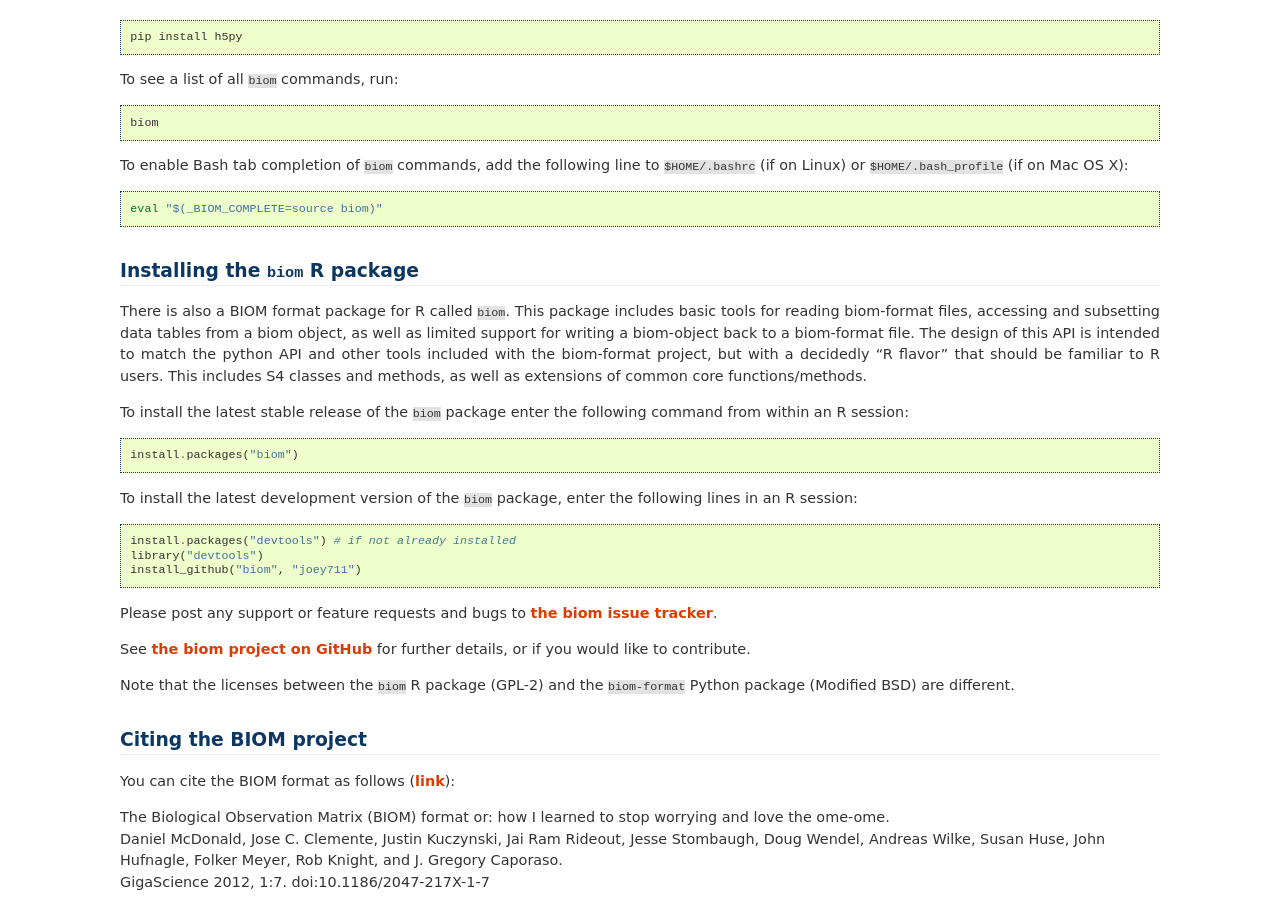
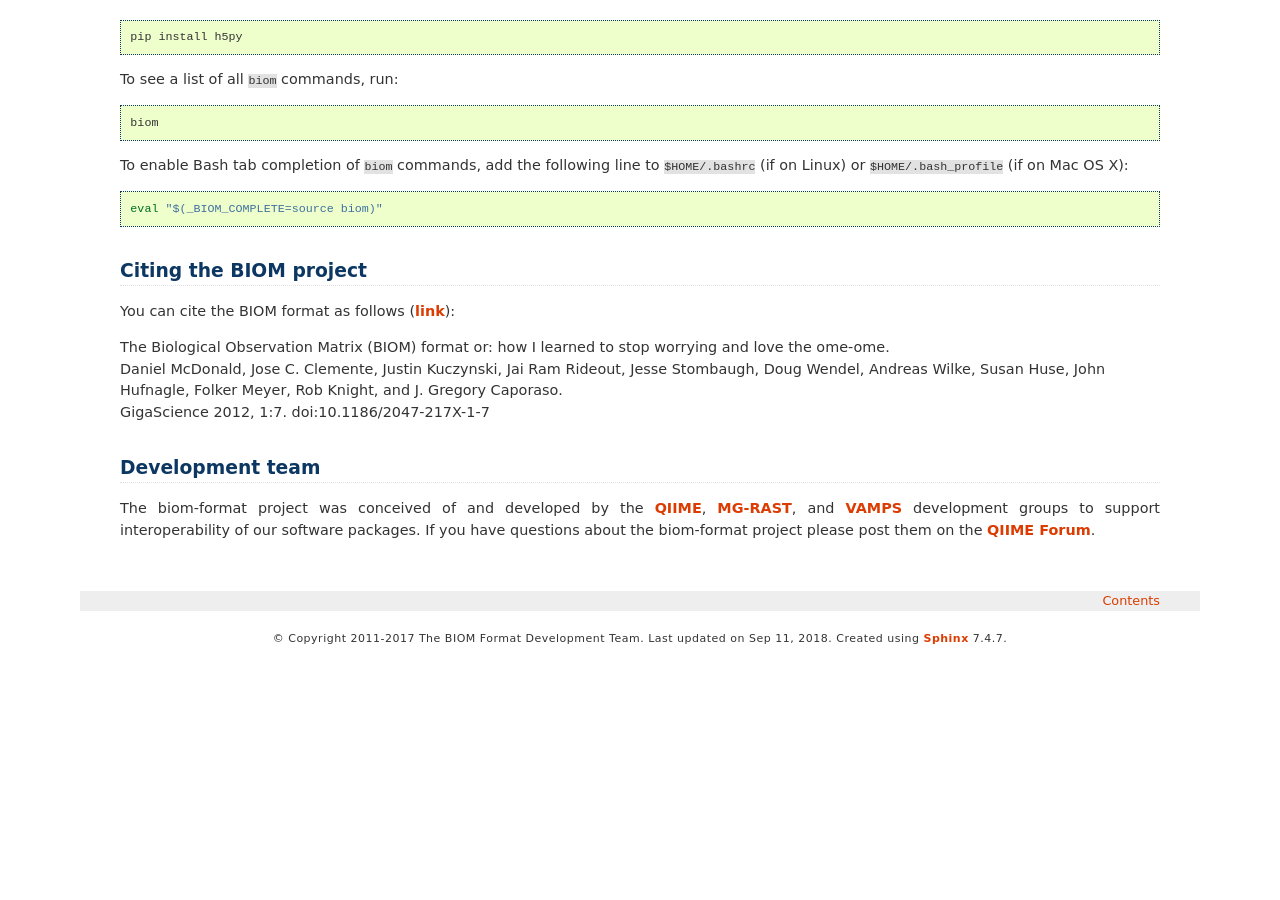
Before and after one commit to biocore/biom-format, a Sphinx documentation site: the page built from doc/index.rst, in a window 1280 px wide and 900 px high, scrolled down 1585 px. Built offline with Sphinx 7.4.7, drawn with Linux system fonts in a browser that asks for light colours; formulas are drawn with MathJax 3; pages that are not in the unit, such as notebooks, are missing from menus; after the commit the page ends 2241 px from its top, so only the background shows below that; some of the changed text lies outside the part shown.

Commit message:
R bioconductor link updated (#792)
* R bioconductor link updated

* Removing outdated install doc for R

* Fixes #754

```diff
--- a/doc/index.rst
+++ b/doc/index.rst
@@ -15,7 +15,7 @@
 * command line interface (CLI) for working with BIOM files, including `converting between file formats <./documentation/biom_conversion.html>`_, `adding metadata to BIOM files <./documentation/adding_metadata.html>`_, and `summarizing BIOM files <./documentation/summarizing_biom_tables.html>`_ (run ``biom`` to see the full list of commands);
 * application programming interface (API) for working with BIOM files in multiple programming languages (including Python and R).
 
-The ``biom-format`` package provides a command line interface and Python API for working with BIOM files. The rest of this site contains details about the BIOM file format (which is independent of the API) and the Python ``biom-format`` package. For more details about the R API, please see the `CRAN biom package <http://cran.r-project.org/web/packages/biom/index.html>`_.
+The ``biom-format`` package provides a command line interface and Python API for working with BIOM files. The rest of this site contains details about the BIOM file format (which is independent of the API) and the Python ``biom-format`` package. For more details about the R API, please see the `bioconductor biomformat package <https://bioconductor.org/packages/release/bioc/html/biomformat.html>`_.
 
 Projects using the BIOM format
 ==============================
@@ -72,27 +72,6 @@
 
     eval "$(_BIOM_COMPLETE=source biom)"
 
-Installing the ``biom`` R package
-=================================
-
-There is also a BIOM format package for R called ``biom``. This package includes basic tools for reading biom-format files, accessing and subsetting data tables from a biom object, as well as limited support for writing a biom-object back to a biom-format file. The design of this API is intended to match the python API and other tools included with the biom-format project, but with a decidedly "R flavor" that should be familiar to R users. This includes S4 classes and methods, as well as extensions of common core functions/methods.
-
-To install the latest stable release of the ``biom`` package enter the following command from within an R session::
-
-	install.packages("biom")
-
-To install the latest development version of the ``biom`` package, enter the following lines in an R session::
-
-	install.packages("devtools") # if not already installed
-	library("devtools")
-	install_github("biom", "joey711")
-
-Please post any support or feature requests and bugs to `the biom issue tracker <https://github.com/joey711/biom/issues>`_.
-
-See `the biom project on GitHub <https://github.com/joey711/biom/>`_ for further details, or if you would like to contribute.
-
-Note that the licenses between the ``biom`` R package (GPL-2) and the ``biom-format`` Python package (Modified BSD) are different.
-
 Citing the BIOM project
 =======================
 
```
